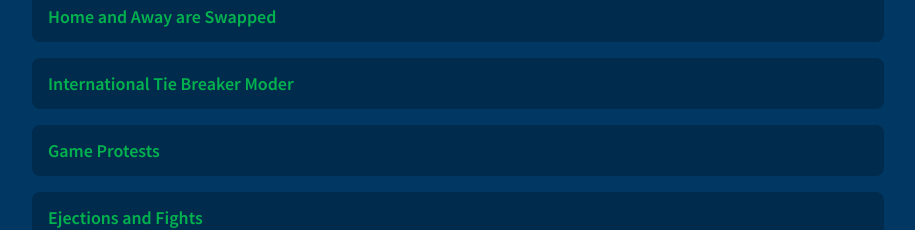
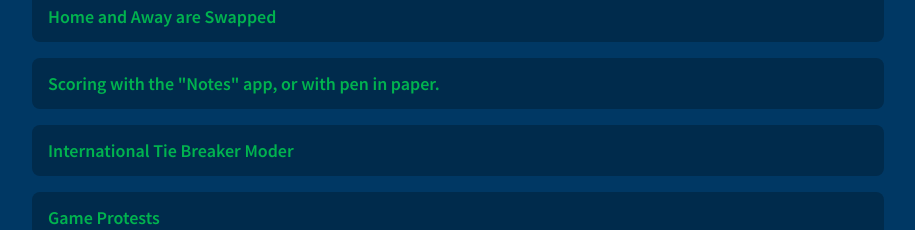
Before and after one commit to jkor2/TrainingTemplate, a React (Create React App) app in the folder my-app/: page /sops in a window 1280 px wide. Shown: the part 403-633 px from the top of the page, without its empty margins (182-1097 px from the left). Built offline with nearby package versions, Linux system fonts and the light colour scheme; some icons are missing.

Commit message:
Adding FAQ's and SOPs

```diff
--- a/my-app/src/pages/FAQsPage.js
+++ b/my-app/src/pages/FAQsPage.js
@@ -40,6 +40,10 @@ const faqData = [
   {
     question: 'When does the clock start for the game?',
     answer: 'The gameclock ticks upwards, meaning it starts from 0 and goes up to the games time limit. This is started on the first pitch of the game'
+  },
+  {
+    question: 'DiamondKast stopped working, what do I do?',
+    answer: 'If DiamondKast goes down for any reason, whether it be a bug, connection issue, or an unknown issue. Contact your director to see if they can resolve the issue. In the mean time, go to the "Notes" app on the iPad or iPhone and being noting what happens in the game.'
   },
   {
     question: 'A Parent/Coach says the Pitchcount or Game Stats are incorrect, what do I do?',
--- a/my-app/src/pages/SOPsPage.js
+++ b/my-app/src/pages/SOPsPage.js
@@ -39,6 +39,11 @@ const sopLinks = [
     label: 'Home and Away are Swapped',
     href: 'https://example.com/weather-protocol',
     description: "If the lineups are in and the home and away teams are swapped on DiamondKast, immediately contact the Event Director for a solution. You will need to stop scoring the game on DiamondKast, go to the 'Notes' application on the iPad or iPhone, and begin writing down what happened. This way, when the issue is fixed, the scoring can be caught up."
+  },
+  {
+    label: 'Scoring with the "Notes" app, or with pen in paper.',
+    href: 'https://example.com/weather-protocol',
+    description: "If the DiamondKast app goes down, your director may instruct you to begin scoring the game using the Notes app or with pen and paper. In this case, you should record three key items for each pitch: pitch type, pitch speed, and the result of the play. Keep your notes organized and easy to follow so the game can be accurately rescored later. Once the game is complete, send your notes to the director."
   },
   {
     label: 'International Tie Breaker Moder',
```
